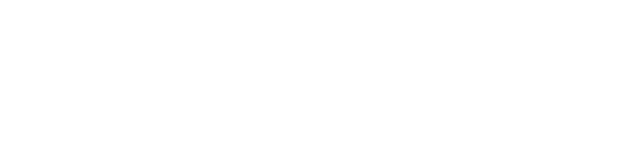
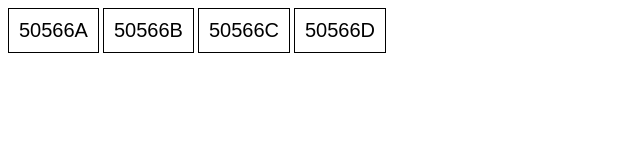
Before and after one commit to AweSamMan/CrestviewVex, a plain HTML site: page index.html in a window 1280 px wide. Shown: the whole page, without its empty margins (0-640 px from the left). Drawn offline with Linux system fonts and the light colour scheme.

Commit message:
Update index.html

```diff
--- a/index.html
+++ b/index.html
@@ -1,8 +1,23 @@
+<!DOCTYPE html>
 <html>
-<head>
-
-</head>
-<body>
-
-</body>
+  <head>
+    <style>
+      .btn {
+      border: 1px solid black;
+      color: black;
+      padding: 10px 10px;
+      font-size: 20px;
+      background-color: white;
+      }
+      .btn:hover {
+        background-color: gray;
+      }
+    </style>
+  </head>
+  <body>
+    <button class="btn T1">50566A</button>
+    <button class="btn T2">50566B</button>
+    <button class="btn T3">50566C</button>
+    <button class="btn T4">50566D</button>
+  </body>
 </html>
```
